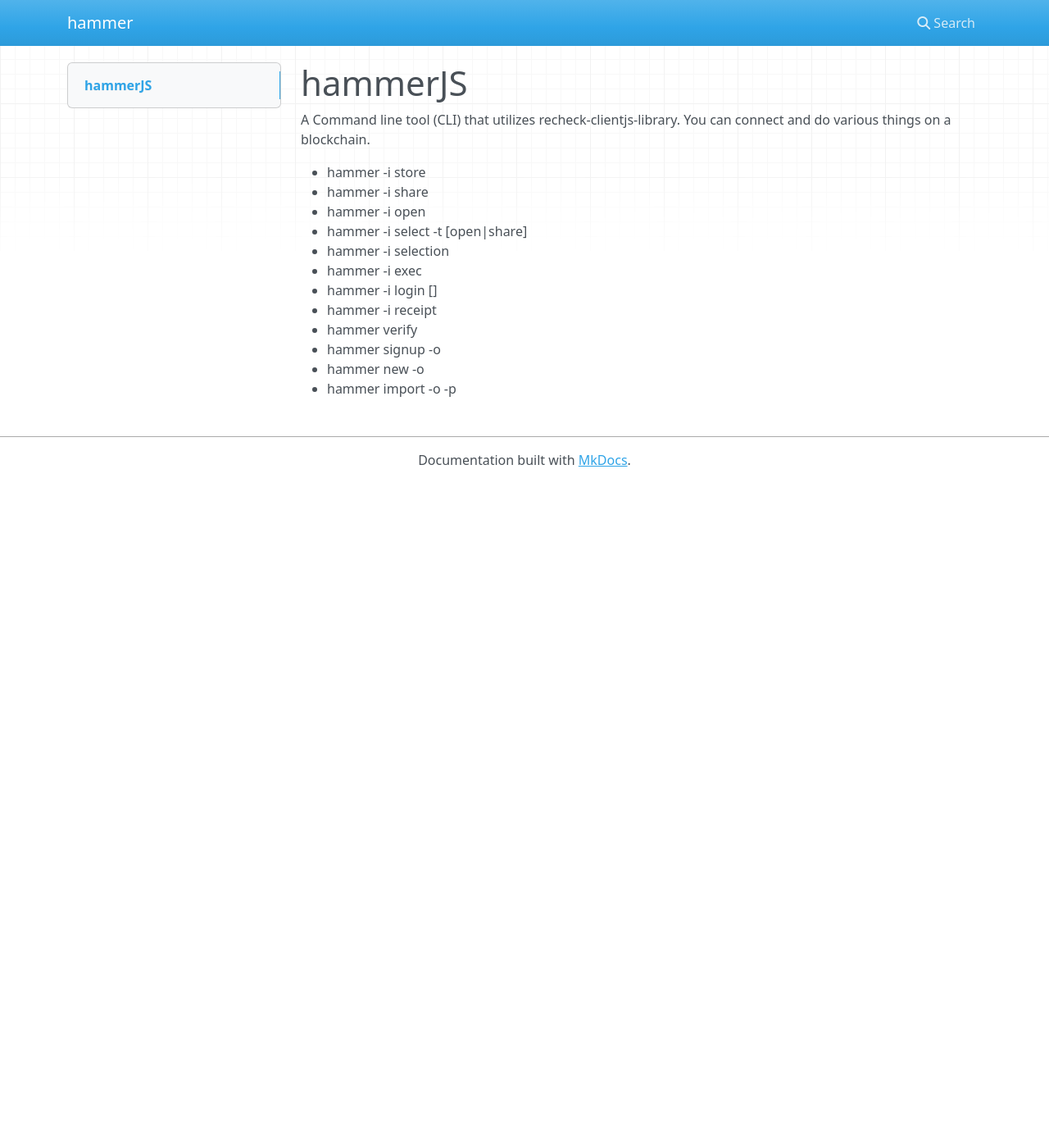
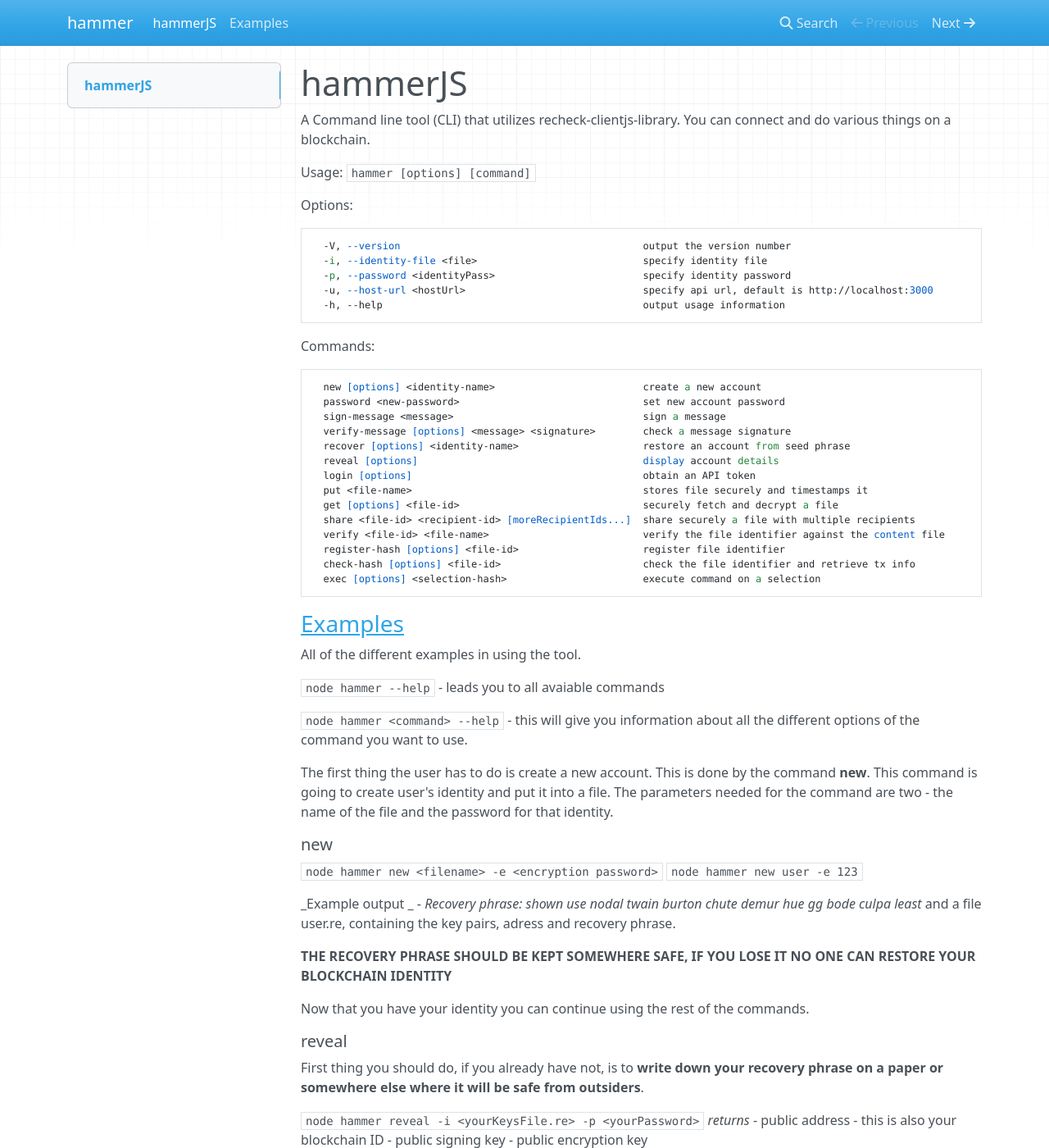
Before and after one commit to ReCheck-io/hammerJS, an MkDocs documentation site: the page built from docs/index.md, in a window 1280 px wide and 1400 px high. Shown: the whole window at 82% size. Built offline with MkDocs 1.6.1, drawn with Linux system fonts in a browser that asks for light colours; nearby versions of some CDN libraries; some of the changed text lies outside the part shown.

Commit message:
documentation update

````diff
--- a/docs/index.md
+++ b/docs/index.md
@@ -1,16 +1,115 @@
 # hammerJS
 A Command line tool (CLI) that utilizes recheck-clientjs-library. You can connect and do various things on a blockchain.
 
+Usage: ```hammer [options] [command]```
 
-- hammer -i <account.json> store <filename.txt>
-- hammer -i <account.json> share <fileid> <recipientid>
-- hammer -i <account.json> open <fileid>
-- hammer -i <account.json> select -t [open|share] <fileid> <recipientid>
-- hammer -i <account.json> selection <selectionid>
-- hammer -i <account.json> exec <selectionid>
-- hammer -i <account.json> login [<challenge>]
-- hammer -i <account.json> receipt <fileid>
-- hammer verify <filename.txt>
-- hammer signup -o <account.json>
-- hammer new -o <account.json>
-- hammer import -o <account.json> -p <recovery phrase>
+Options:
+
+```
+  -V, --version                                         output the version number
+  -i, --identity-file <file>                            specify identity file
+  -p, --password <identityPass>                         specify identity password
+  -u, --host-url <hostUrl>                              specify api url, default is http://localhost:3000
+  -h, --help                                            output usage information
+```
+
+Commands:
+```
+  new [options] <identity-name>                         create a new account
+  password <new-password>                               set new account password
+  sign-message <message>                                sign a message
+  verify-message [options] <message> <signature>        check a message signature
+  recover [options] <identity-name>                     restore an account from seed phrase
+  reveal [options]                                      display account details
+  login [options]                                       obtain an API token
+  put <file-name>                                       stores file securely and timestamps it
+  get [options] <file-id>                               securely fetch and decrypt a file
+  share <file-id> <recipient-id> [moreRecipientIds...]  share securely a file with multiple recipients
+  verify <file-id> <file-name>                          verify the file identifier against the content file
+  register-hash [options] <file-id>                     register file identifier
+  check-hash [options] <file-id>                        check the file identifier and retrieve tx info
+  exec [options] <selection-hash>                       execute command on a selection
+```
+
+### [Examples](Examples.md)
+
+All of the different examples in using the tool.
+
+```node hammer --help``` - leads you to all avaiable commands
+
+``` node hammer <command> --help``` - this will give you information about all the different options of the command you want to use.
+
+The first thing the user has to do is create a new account. This is done by the command **new**. This command is going to create user's identity and put it into a file. The parameters needed for the command are two - the name of the file and the password for that identity.
+
+##### new
+```node hammer new <filename> -e <encryption password>```
+```node hammer new user -e 123```
+
+_Example output _ - _Recovery phrase: shown use nodal twain burton chute demur hue gg bode culpa least_ and a file user.re, containing the key pairs, adress and recovery phrase.
+
+**THE RECOVERY PHRASE SHOULD BE KEPT SOMEWHERE SAFE, IF YOU LOSE IT NO ONE CAN RESTORE YOUR BLOCKCHAIN IDENTITY**
+
+Now that you have your identity you can continue using the rest of the commands.
+
+##### reveal
+
+First thing you should do, if you already have not, is to **write down your recovery phrase on a paper or somewhere else where it will be safe from outsiders**.
+
+```node hammer reveal -i <yourKeysFile.re> -p <yourPassword>```
+_returns_
+- public address - this is also your blockchain ID
+- public signing key
+- public encryption key
+
+```node hammer reveal -i <yourKeysFile.re> -p <yourPassword> -k```
+_returns_
+- public address
+- public signing key
+- private signing key
+- public encryption key
+- private encryption key
+
+```node hammer reveal -i <yourKeysFile.re> -p <yourPassword> -r```
+_returns_
+- public address
+- public signing key
+- public encryption key
+- Recovery phrase: <12 words> - **keep them somewhere safe**
+
+If you put both -r and -k options, you will receive the whole info about your key pairs.
+
+##### password
+
+Setting new password to your keys.
+
+```node hammer password <new password> -i yourKeysFile.re -p <password>```
+
+##### sign-message
+
+Signes a text or file.
+
+```node hammer sign-message -i user-eth-1234.re -p 1234 message```
+
+_returns_ hash with the signature.
+_Signature: 0xdfc6f3a406f168eab0b6e0e7ec0bed942ee1b81f78d77a23738deb25390d42293e45f6243b648d140d0eba9a10419f3244b1847152858bb58c07be419c56f67e1c_
+
+
+##### verify-message
+
+It checks the message signature. This function asks for the message/file that has been signed, the signature hash and the public key of the person who signed it. The user can choose to use their file with pair keys instead.
+
+```node hammer verify-message LICENSE 0xdfc6f3a406f168eab0b6e0e7ec0bed942ee1b81f78d77a23738deb25390d42293e45f6243b648d140d0eba9a10419f3244b1847152858bb58c07be419c56f67e1c -i user-eth-1234.re -p 1234```
+
+_Returns_
+_Public key not defined. Will use user specified identity._
+_Message is signed with public address 0xAc9d0B1242c0233ff5Cf40d84578140400f35DbA_
+
+##### recover
+
+Restores the account from the recovery phrase. **This is the only way to restore your lost key pairs!**
+
+```node hammer recover <yourNewFileName> -e <yourNewPassword> -r <"your recovery phrase of 12 words">```
+
+```node hammer recover user -e 1234 -r "shown use nodal twain burton chute demur hue gg bode culpa least"```
+_returns_
+_Account recovered 7c0a37cee147b31a86175780b65d10777a157d8ab2075566bba4ab277c799cc18ad9b7b157d6a23ff61805ae74d253a68e1ed42243b20404a191febe81f3ba8e_
````
Also changed, not shown: docs/Examples.md (added, +2 -0 lines), 1 other file.
